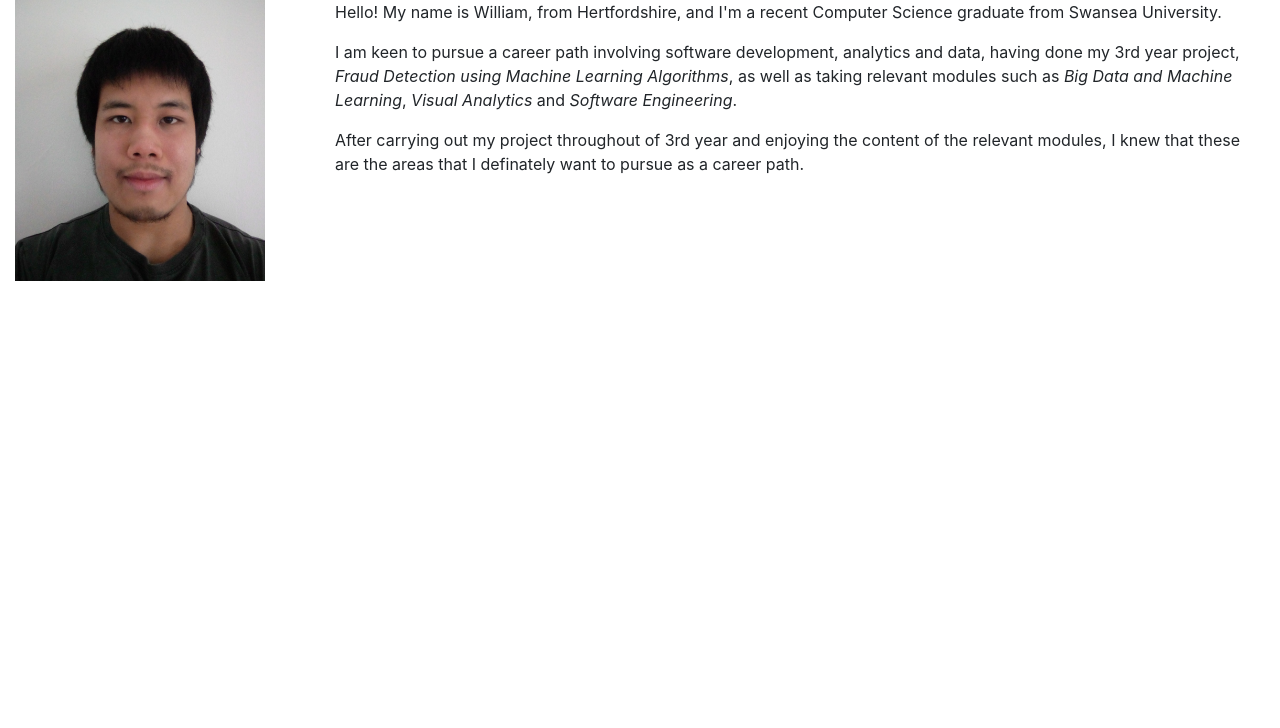
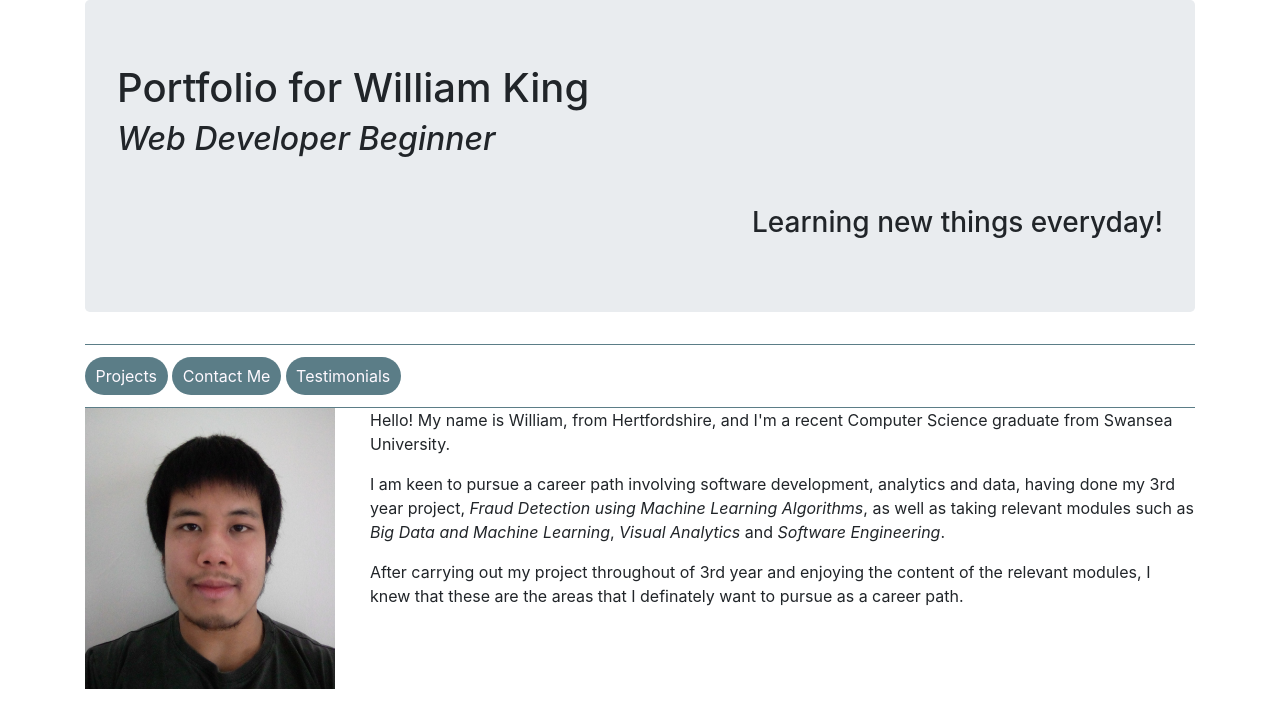
Before and after one commit to William-King977/IntroToWebDev, a plain HTML site: page classwork/portfolio/boostrap-examples.html in a window 1280 px wide. Drawn offline with nearby package versions, Linux system fonts and the light colour scheme.

Commit message:
Added Bootstrap Components to bootstrap-example.html

```diff
--- a/classwork/portfolio/boostrap-examples.html
+++ b/classwork/portfolio/boostrap-examples.html
@@ -13,10 +13,40 @@
 
 		<!-- Bootstrap CND copied from https://getbootstrap.com/docs/4.1/getting-started/introduction/ -->
 		<link rel="stylesheet" href="https://stackpath.bootstrapcdn.com/bootstrap/4.1.3/css/bootstrap.min.css" integrity="sha384-MCw98/SFnGE8fJT3GXwEOngsV7Zt27NXFoaoApmYm81iuXoPkFOJwJ8ERdknLPMO" crossorigin="anonymous">
+
+		<style>
+			nav {
+				border-top: thin #5b7d87 solid;
+				border-bottom: thin #5b7d87 solid;
+				padding-top: 12px;
+				padding-bottom: 12px;
+			}
+
+			nav .btn {
+				background-color: #5b7d87;
+				color: #fef9ff;
+			}
+
+			nav .btn:hover {
+				font-weight: bold;
+			}
+		</style>
 	</head>
 
 	<body>
-		<div class = "container-fluid">
+		<div class = "container">
+			<header class = "jumbotron">
+				<h1>Portfolio for William King</h1>
+				<h2 class = "font-italic">Web Developer Beginner</h2>
+				<h3 class = "text-right mt-5">Learning new things everyday!</h3>
+			</header>
+
+			<nav>
+				<a class = "btn badge-pill" href = "">Projects</a>
+				<a class = "btn badge-pill" href = "">Contact Me</a>
+				<a class = "btn badge-pill" href = "">Testimonials</a>
+			</nav>
+
 			<div class = "row">
 				<!-- div for picture -->
 				<div class = "col-lg-3 col-mid-4">
@@ -42,6 +72,5 @@
 		<script src="https://code.jquery.com/jquery-3.3.1.slim.min.js" integrity="sha384-q8i/X+965DzO0rT7abK41JStQIAqVgRVzpbzo5smXKp4YfRvH+8abtTE1Pi6jizo" crossorigin="anonymous"></script>
 		<script src="https://cdnjs.cloudflare.com/ajax/libs/popper.js/1.14.3/umd/popper.min.js" integrity="sha384-ZMP7rVo3mIykV+2+9J3UJ46jBk0WLaUAdn689aCwoqbBJiSnjAK/l8WvCWPIPm49" crossorigin="anonymous"></script>
 		<script src="https://stackpath.bootstrapcdn.com/bootstrap/4.1.3/js/bootstrap.min.js" integrity="sha384-ChfqqxuZUCnJSK3+MXmPNIyE6ZbWh2IMqE241rYiqJxyMiZ6OW/JmZQ5stwEULTy" crossorigin="anonymous"></script>
-
 	</body>
 </html>
```
Also changed, not shown: classwork/portfolio/index.html (+0 -1 lines).
